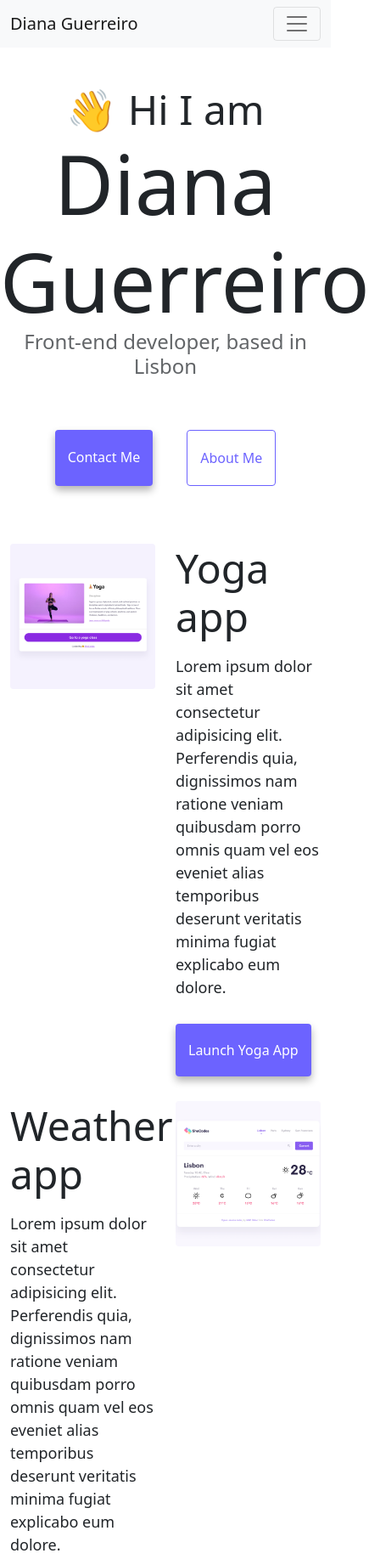
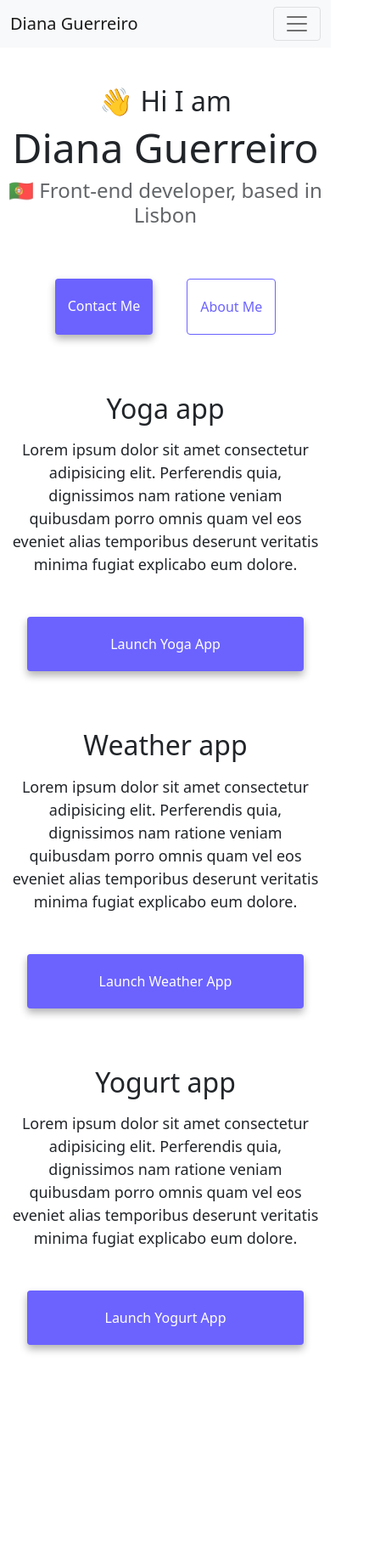
Before and after one commit to wwwavvves/portfolio, a plain HTML site: page index.html in a window 390 px wide. Shown: the top 1835 px of the page at 85% size, 435 px wide, since content can reach past the window. After the commit the page ends 1703 px from the top, so only its background shows below. Drawn offline with nearby package versions, Linux system fonts and the light colour scheme.

Commit message:
Responsive spacing and font-size

```diff
--- a/index.html
+++ b/index.html
@@ -50,9 +50,9 @@
         </div>
       </div>
     </nav>
-    <h2 class="text-center">👋 Hi I am</h2>
-    <h1 class="text-center">Diana Guerreiro</h1>
-    <h3 class="text-center">Front-end developer, based in Lisbon</h3>
+    <h2 class="text-center heading-hi">👋 Hi I am</h2>
+    <h1 class="text-center heading-name">Diana Guerreiro</h1>
+    <h3 class="text-center">🇵🇹 Front-end developer, based in Lisbon</h3>
     <div class="navigation-links mb-5">
       <a href="about.html#contact" class="primary-link">Contact me</a>
       <a href="about.html" class="secondary-link">About me</a>
@@ -60,10 +60,10 @@
     <div class="container">
       <div class="row">
         <div class="col-6">
-          <img src="images/yoga.png" class="img-fluid rounded" />
+          <img src="images/yoga.png" class="img-fluid rounded app-img" />
         </div>
-        <div class="col-6">
-          <h2 class="mb-3">Yoga app</h2>
+        <div class="col-12 col-sm-6 app-details">
+          <h2 class="mb-3 app-title">Yoga app</h2>
           <p>
             Lorem ipsum dolor sit amet consectetur adipisicing elit. Perferendis
             quia, dignissimos nam ratione veniam quibusdam porro omnis quam vel
@@ -76,8 +76,8 @@
         </div>
       </div>
       <div class="row mt-5">
-        <div class="col-6">
-          <h2 class="mb-3">Weather app</h2>
+        <div class="col-12 col-sm-6 app-details">
+          <h2 class="mb-3 app-title">Weather app</h2>
           <p>
             Lorem ipsum dolor sit amet consectetur adipisicing elit. Perferendis
             quia, dignissimos nam ratione veniam quibusdam porro omnis quam vel
@@ -89,15 +89,15 @@
           </div>
         </div>
         <div class="col-6">
-          <img src="images/weather.png" class="img-fluid rounded" />
+          <img src="images/weather.png" class="img-fluid rounded app-img" />
         </div>
       </div>
       <div class="row mt-5">
         <div class="col-6">
-          <img src="images/yogurt.png" class="img-fluid rounded" />
+          <img src="images/yogurt.png" class="img-fluid rounded app-img" />
         </div>
-        <div class="col-6">
-          <h2 class="mb-3">Yogurt app</h2>
+        <div class="col-12 col-sm-6 app-details">
+          <h2 class="mb-3 app-title">Yogurt app</h2>
           <p>
             Lorem ipsum dolor sit amet consectetur adipisicing elit. Perferendis
             quia, dignissimos nam ratione veniam quibusdam porro omnis quam vel
@@ -105,7 +105,7 @@
             explicabo eum dolore.
           </p>
           <div class="mt-5">
-            <a href="#" class="primary-link">Launch Weather App</a>
+            <a href="#" class="primary-link">Launch Yogurt App</a>
           </div>
         </div>
       </div>
--- a/style.css
+++ b/style.css
@@ -6,6 +6,7 @@
 
 body {
   margin-top: 100px;
+  margin-bottom: 100px;
 }
 
 h1,
@@ -88,7 +89,42 @@ p {
 }
 
 @media (max-width: 576px) {
+  .heading-hi {
+    font-size: 32px;
+  }
+
+  .heading-name {
+    font-size: 48px;
+    line-height: 1.5;
+  }
+
+  .app-details {
+    text-align: center;
+  }
+
+  .app-title {
+    font-size: 32px;
+  }
+
+  .app-img {
+    display: none;
+  }
+
+  .primary-link {
+    display: block;
+    margin: 20px;
+  }
+
   .heading-about {
     font-size: 48px;
+    line-height: 1.5;
+  }
+
+  .about-img {
+    margin-bottom: 25px;
+  }
+
+  .heading-contact {
+    font-size: 32px;
   }
 }
```
Also changed, not shown: about.html (+4 -4 lines).
